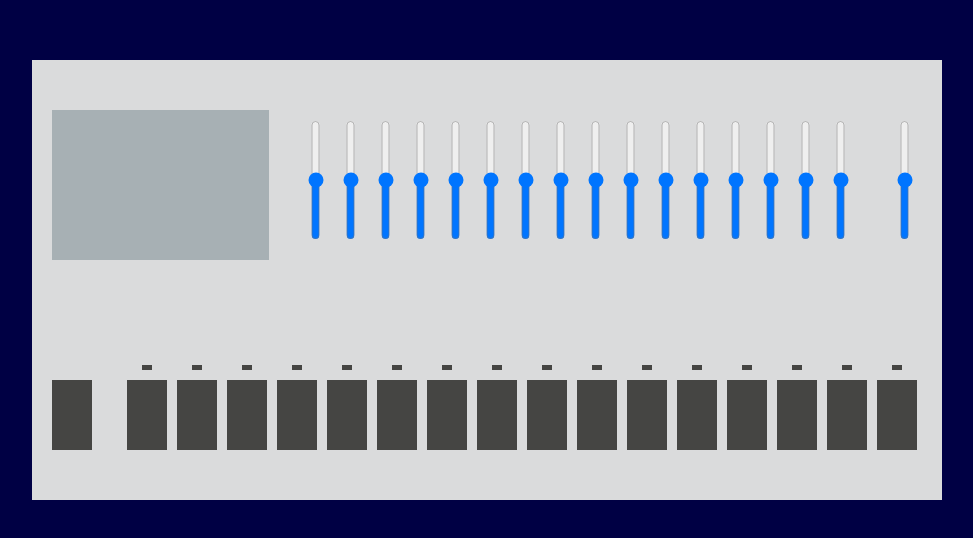
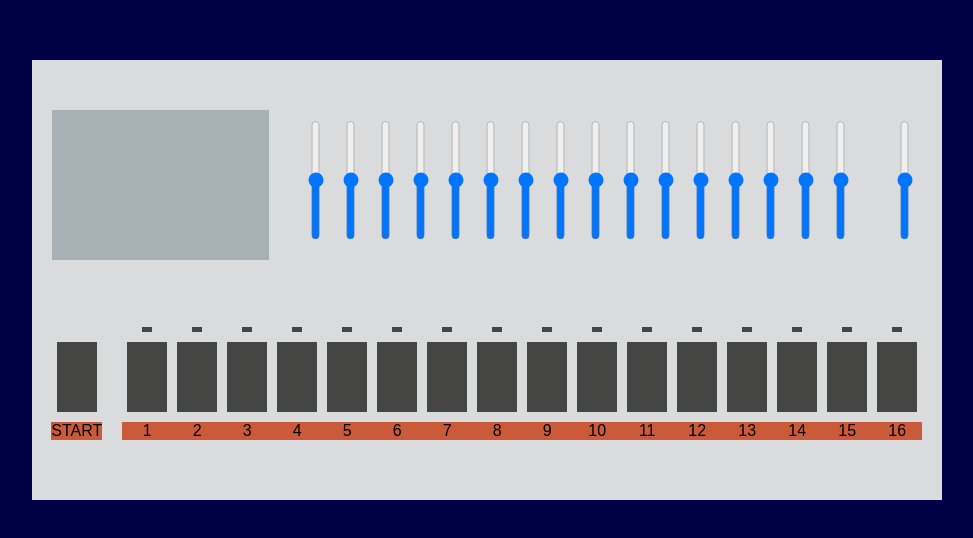
Before and after one commit to andrewesterhuizen/drum-machine, a React (Create React App) app: page / in a window 1280 px wide. Shown: the part 120-658 px from the top of the page, without its empty margins (153-1126 px from the left). Built offline with nearby package versions, Linux system fonts and the light colour scheme.

Commit message:
added switch labels

```diff
--- a/src/components/Machine.js
+++ b/src/components/Machine.js
@@ -14,7 +14,7 @@ class Machine extends Component {
                 <VolumePanel />
                 <Fader />
                 <div className="controls-container">
-                    <Switch />
+                    <Switch label={'START'}/>
                     <SwitchPanel />
                 </div>
             </div>
--- a/src/components/Step.css
+++ b/src/components/Step.css
@@ -2,5 +2,4 @@
     display: flex;
     flex-direction: column;
     align-items: center;
-    margin: 0 5px;
 }
--- a/src/components/Step.js
+++ b/src/components/Step.js
@@ -8,7 +8,7 @@ class Step extends Component {
         return (
             <div className="Step">
                 <Indicator />
-                <Switch />
+                <Switch label={this.props.label} />
             </div>
 
         )
--- a/src/components/Switch.css
+++ b/src/components/Switch.css
@@ -1,3 +1,10 @@
+.switch-container {
+    display: flex;
+    justify-content: center;
+    flex-wrap: wrap;
+    width: 50px;
+}
+
 .Switch {
     width: 40px;
     height: 70px;
@@ -7,3 +14,11 @@
     margin-top: 10px;
     align-self: flex-end;
 }
+
+.switch-label {
+    text-align: center;
+    margin: 10px 0;
+    padding: 0;
+    flex-basis: 100%;
+    background: #CA5A3A;
+}
--- a/src/components/Switch.js
+++ b/src/components/Switch.js
@@ -4,7 +4,10 @@ import './Switch.css';
 class Switch extends Component {
     render() {
         return (
-            <button className="Switch"></button>
+            <div className="switch-container">
+                <button className="Switch"></button>
+                <span className="switch-label">{this.props.label}</span>
+            </div>
         )
     }
 }
--- a/src/components/SwitchPanel.css
+++ b/src/components/SwitchPanel.css
@@ -1,4 +1,4 @@
 .SwitchPanel {
     display: flex;
-    justify-content: space-around;
+    justify-content: center;
 }
--- a/src/components/SwitchPanel.js
+++ b/src/components/SwitchPanel.js
@@ -6,7 +6,7 @@ class SwitchPanel extends Component {
     render() {
         let switches = [];
         for(let i = 0; i < 16; i++) {
-            switches.push(<Step key={`switch-${i}`}/>);
+            switches.push(<Step label={i+1}key={`switch-${i}`}/>);
         }
         return (
             <div className="SwitchPanel">
```
